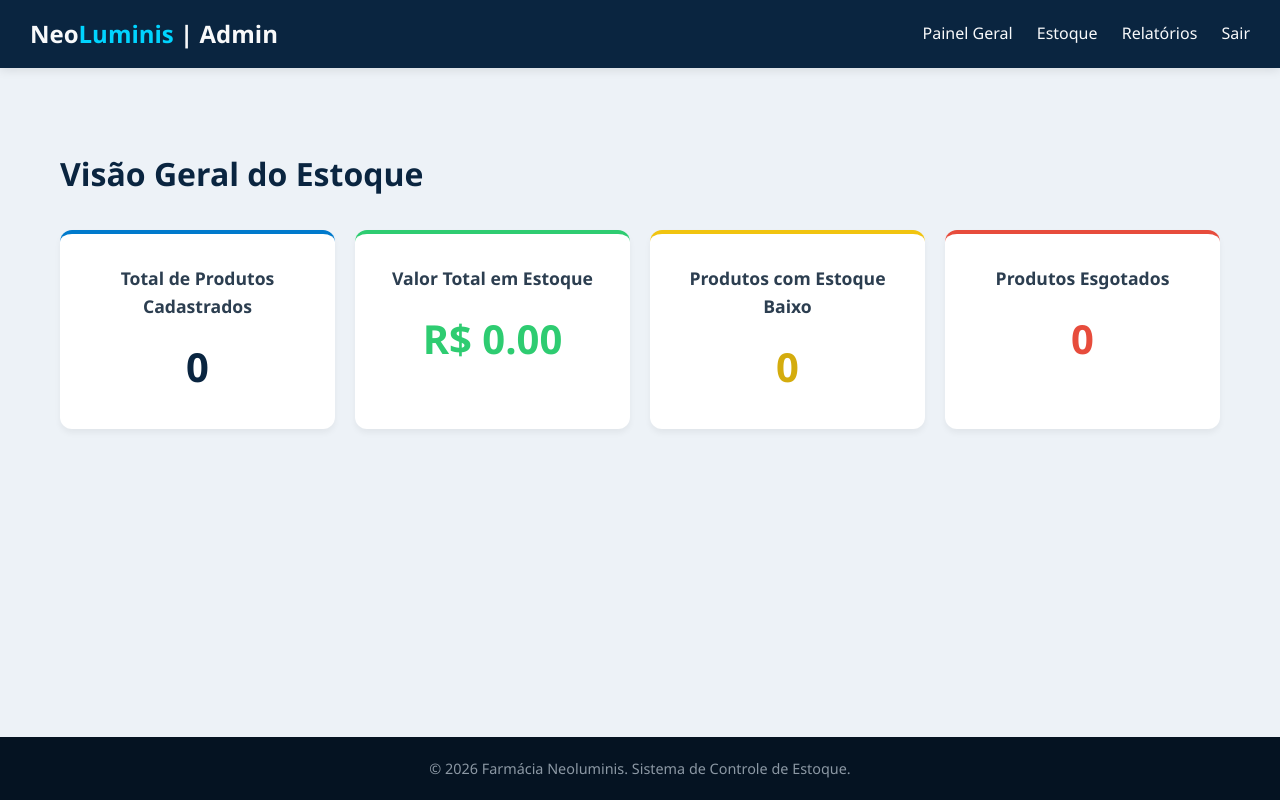
After one commit to Yohendev/Farmacia-django, a Django app: page /relatorios/ in a window 1280 px wide. The commit adds this page. Run offline with Django 5.2, Linux system fonts and the light colour scheme; a user stored in the database is signed in; data that the repository does not hold is empty.

Commit message:
Menu funcionando

```diff
--- a/website/templates/website/base.html
+++ b/website/templates/website/base.html
@@ -95,12 +95,12 @@
 <body>
     <header>
         <div class="logo">Neo<span>Luminis</span> | Admin</div>
-        <nav class="nav-admin">
-            <a href="#">Painel Geral</a>
-            <a href="{% url 'estoque' %}">Estoque</a>
-            <a href="#">Relatórios</a>
-            <a href="#">Sair</a>
-        </nav>
+            <nav class="nav-admin">
+                <a href="{% url 'home' %}">Painel Geral</a>
+                <a href="{% url 'estoque' %}">Estoque</a>
+                <a href="{% url 'relatorios' %}">Relatórios</a>
+                <a href="{% url 'logout' %}">Sair</a>
+            </nav>
     </header>
     <main>
         {% block content %}{% endblock %}
--- /dev/null
+++ b/website/templates/website/relatorios.html
@@ -0,0 +1,78 @@
+{% extends 'website/base.html' %}
+
+{% block title %}Relatórios | Farmácia Neoluminis{% endblock %}
+
+{% block extra_css %}
+<style>
+    .report-container { max-width: 1200px; margin: 40px auto; padding: 0 20px; }
+    .report-header { margin-bottom: 30px; }
+    .report-header h1 { color: var(--primary-color); font-size: 2rem; }
+
+    .metrics-grid {
+        display: grid;
+        grid-template-columns: repeat(auto-fit, minmax(250px, 1fr));
+        gap: 20px;
+        margin-bottom: 40px;
+    }
+
+    .metric-card {
+        background: #FFFFFF;
+        padding: 30px;
+        border-radius: 12px;
+        box-shadow: 0 4px 6px rgba(0,0,0,0.05);
+        text-align: center;
+        border-top: 4px solid var(--accent-color);
+    }
+
+    .metric-card h3 {
+        color: var(--text-dark);
+        font-size: 1.1rem;
+        margin-bottom: 15px;
+    }
+
+    .metric-value {
+        font-size: 2.5rem;
+        font-weight: bold;
+        color: var(--primary-color);
+    }
+
+    .danger-border { border-top-color: var(--danger-color); }
+    .danger-text { color: var(--danger-color); }
+
+    .warning-border { border-top-color: var(--warning-color); }
+    .warning-text { color: #D4AC0D; }
+
+    .success-border { border-top-color: var(--success-color); }
+    .success-text { color: var(--success-color); }
+</style>
+{% endblock %}
+
+{% block content %}
+<div class="report-container">
+    <div class="report-header">
+        <h1>Visão Geral do Estoque</h1>
+    </div>
+
+    <div class="metrics-grid">
+        <div class="metric-card">
+            <h3>Total de Produtos Cadastrados</h3>
+            <div class="metric-value">{{ total_produtos }}</div>
+        </div>
+
+        <div class="metric-card success-border">
+            <h3>Valor Total em Estoque</h3>
+            <div class="metric-value success-text">R$ {{ valor_total|floatformat:2 }}</div>
+        </div>
+
+        <div class="metric-card warning-border">
+            <h3>Produtos com Estoque Baixo</h3>
+            <div class="metric-value warning-text">{{ estoque_baixo }}</div>
+        </div>
+
+        <div class="metric-card danger-border">
+            <h3>Produtos Esgotados</h3>
+            <div class="metric-value danger-text">{{ esgotados }}</div>
+        </div>
+    </div>
+</div>
+{% endblock %}
--- a/website/urls.py
+++ b/website/urls.py
@@ -10,4 +10,5 @@ urlpatterns = [
     path('login/', views.login_view, name='login'),
     path('cadastro/', views.cadastro_view, name='cadastro'),
     path('logout/', views.logout_view, name='logout'),
+    path('relatorios/', views.relatorios, name='relatorios'),
 ]
--- a/website/views.py
+++ b/website/views.py
@@ -78,3 +78,21 @@ def cadastro_view(request):
 def logout_view(request):
     logout(request)
     return redirect('home')
+
+@login_required(login_url='login')
+def relatorios(request):
+    medicamentos = Medicamento.objects.all()
+
+    total_produtos = medicamentos.count()
+    valor_total = sum(item.preco * item.quantidade for item in medicamentos)
+    estoque_baixo = medicamentos.filter(quantidade__lt=10, quantidade__gt=0).count()
+    esgotados = medicamentos.filter(quantidade=0).count()
+
+    contexto = {
+        'total_produtos': total_produtos,
+        'valor_total': valor_total,
+        'estoque_baixo': estoque_baixo,
+        'esgotados': esgotados,
+    }
+
+    return render(request, 'website/relatorios.html', contexto)
```
Also changed, not shown: db.sqlite3.
